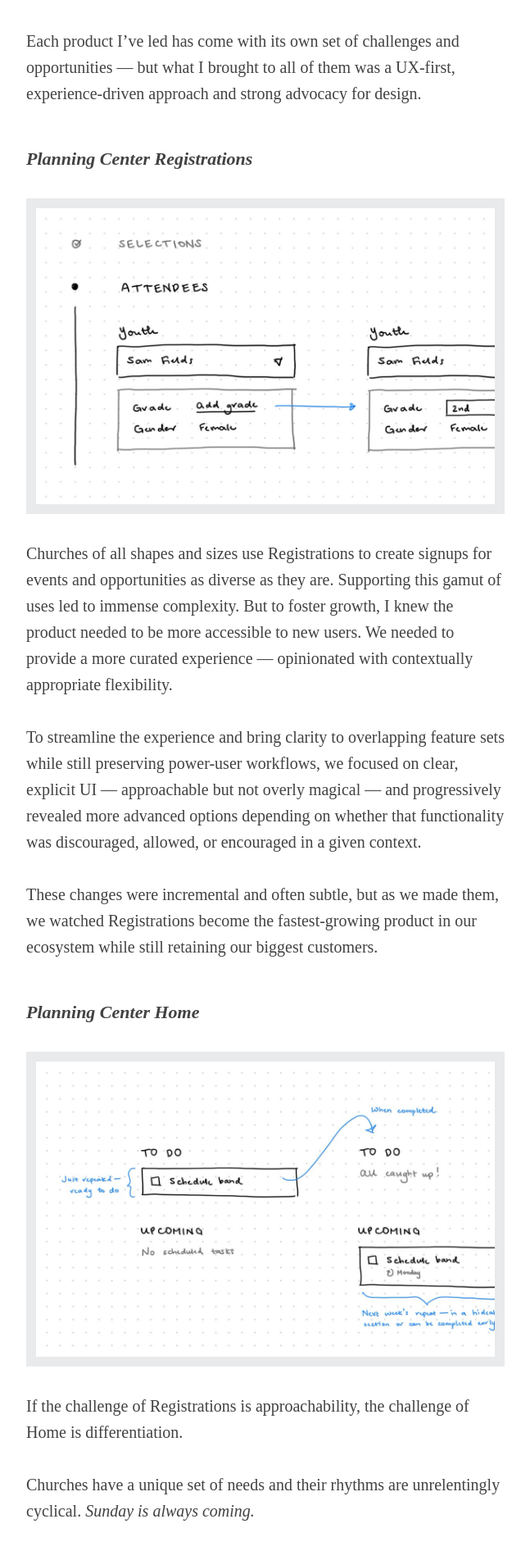
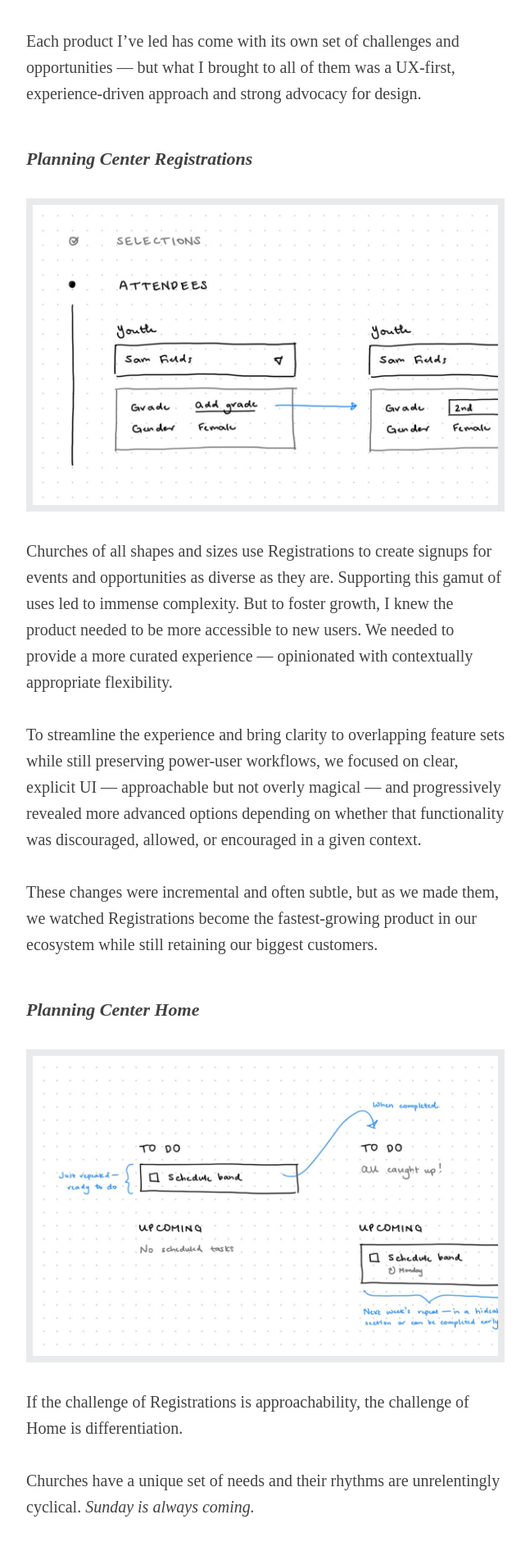
Before and after one commit to luminarie/luminarie.github.io, a Jekyll site: the page work/index.html, which Jekyll copies as it is, in a window 1280 px wide. Shown: the part 582-2474 px from the top of the page at 82% size, without its empty margins (384-1031 px from the left). Built offline with Jekyll 4.4.1, drawn with Linux system fonts in a browser that asks for light colours; some web fonts are replaced.

Commit message:
adjust borders

```diff
--- a/css/style.css
+++ b/css/style.css
@@ -82,13 +82,9 @@
 ----------------------------------------------------------------------*/
 
 body {
-    background-color: rgba(233, 234, 236, 1);
+    background: #fff;
     text-align: center;
-    padding-top: 8px;
-}
-
-#container-outer {
-    background-color: #fff;
+    border-top: 8px solid rgba(233, 234, 236, 1);
 }
 
 #container {
@@ -309,7 +305,7 @@
 }
 
 #main .portfolio-sample {
-    border: 12px solid rgba(233, 234, 236, 1);
+    border: 8px solid rgba(233, 234, 236, 1);
 }
 
 #main .portfolio-sample img {
@@ -389,6 +385,7 @@
 ----------------------------------------------------------------------*/
 
 @media (prefers-color-scheme: dark) {
+    body,
     #main blockquote,
     #main ul.posts,
     #main .portfolio-sample {
@@ -401,10 +398,6 @@
     }
 
     body {
-        background-color: #424242;
-    }
-
-    #container-outer {
         background-color: #212121;
     }
 
```
